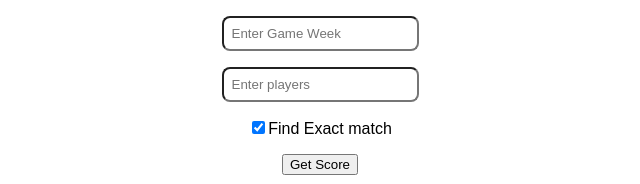
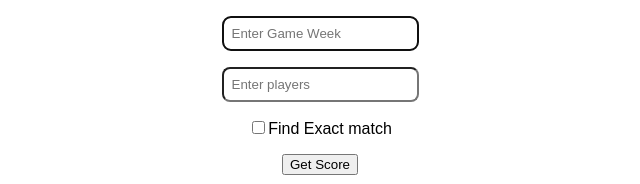
Before and after one commit to HeyNitin/FTL-Scoring, a React (Create React App) app: page / in a window 1280 px wide. Shown: the top 184 px of the page, without its empty margins (320-960 px from the left). Built offline with nearby package versions, Linux system fonts and the light colour scheme.

Commit message:
refactor: removed excess states

```diff
--- a/src/App.js
+++ b/src/App.js
@@ -1,26 +1,29 @@
-import { useState } from "react";
+import { useRef, useState } from "react";
 import "./styles.css";
 import axios from "axios";
 import { config } from "./config";
 
 export default function App() {
-	const [playerName, setPlayerName] = useState("");
-	const [gameWeek, setGameWeek] = useState("");
-	const [exact, setExact] = useState(true);
 	const [players, setPlayers] = useState({ response: [], notFound: [] });
 	const [isLoading, setIsLoading] = useState(false);
+	const gameWeekRef = useRef();
+	const playerRef = useRef();
+	const exact = useRef();
 
 	const submitHandler = async (e) => {
 		e.preventDefault();
 		setIsLoading(true);
 		try {
 			const res = await axios.get(
-				`${config.serverURL()}/${playerName}/${gameWeek}/${exact}`
+				`${config.serverURL()}/${playerRef.current.value}/${
+					gameWeekRef.current.value
+				}/${exact.current.checked}`
 			);
-			if(res.data.status === 200){
+			if (res.data.status === 200) {
+				console.log(res.data)
 				setPlayers(res.data);
-			}else{
-				alert(res.data.reason)
+			} else {
+				alert(res.data.reason);
 			}
 		} catch (e) {
 			alert("Something went wrong!");
@@ -34,24 +37,18 @@ export default function App() {
 			<form onSubmit={(e) => submitHandler(e)}>
 				<input
 					className="textfield"
-					value={gameWeek}
-					onChange={(e) => setGameWeek(e.target.value)}
+					ref={gameWeekRef}
 					placeholder="Enter Game Week"
 					required
+					autoFocus
 				/>
 				<input
 					className="textfield"
-					value={playerName}
-					onChange={(e) => setPlayerName(e.target.value)}
+					ref={playerRef}
 					placeholder="Enter players"
 					required
 				/>
-				<input
-					type="checkbox"
-					checked={exact}
-					onChange={() => setExact((prev) => !prev)}
-					id="exact"
-				/>
+				<input type="checkbox" ref={exact} id="exact" />
 				<label htmlFor="exact">Find Exact match</label>
 				<button>Get Score</button>
 			</form>
```
